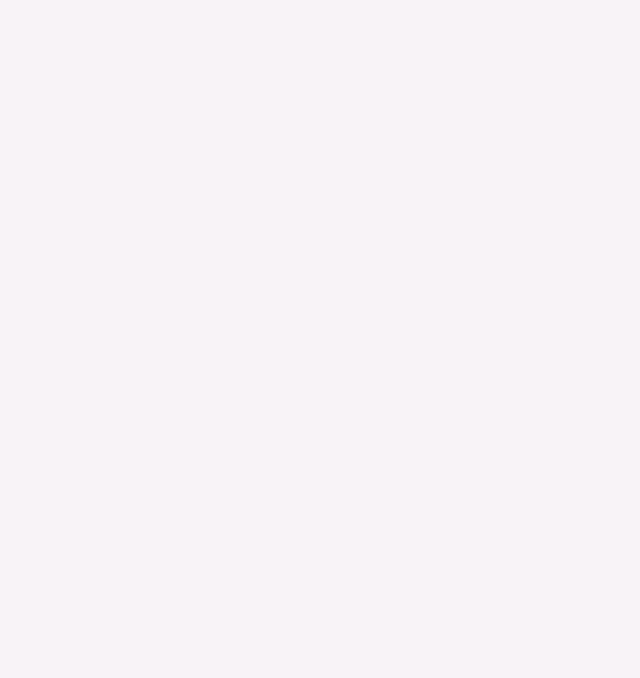
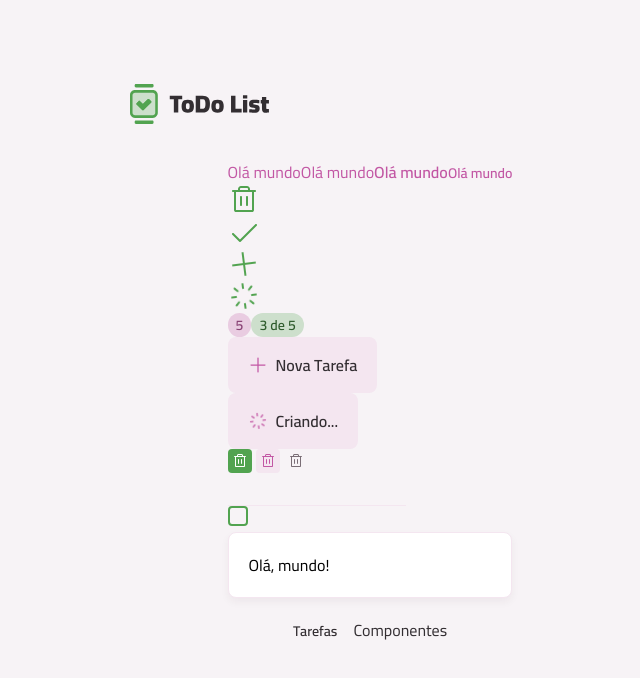
Before and after one commit to MayconSantos04/Projeto-To-Do-List, a React (Vite) app: page /Projeto-To-Do-List/componentes in a window 1280 px wide. Before the commit this address had no page. Shown: the top 678 px of the page, without its empty margins (270-910 px from the left). Built offline with nearby package versions, Linux system fonts and the light colour scheme.

Commit message:
fix: correction of deploy.

```diff
--- a/src/App.tsx
+++ b/src/App.tsx
@@ -1,15 +1,15 @@
-import { BrowserRouter, Route, Routes } from "react-router";
+import { BrowserRouter, Route, Routes } from "react-router-dom";
 import PageConponents from "./pages/page";
 import PageHome from "./pages/Page-home";
 import LayoutMain from "./pages/Layout-main";
 
 export default function App() {
   return (
-    <BrowserRouter>
+    <BrowserRouter basename="/Projeto-To-Do-List">
       <Routes>
         <Route element={<LayoutMain />}>
           <Route index element={<PageHome />} />
-          <Route path="/componentes" element={<PageConponents />} />
+          <Route path="componentes" element={<PageConponents />} />
         </Route>
       </Routes>
     </BrowserRouter>
--- a/src/components/Input-checkbox.tsx
+++ b/src/components/Input-checkbox.tsx
@@ -1,5 +1,5 @@
 import React from "react";
-import { cva, cx, type VariantProps } from "class-variance-authority";
+import { cva, type VariantProps } from "class-variance-authority";
 import Icon from "./Icon";
 import Check from "../assets/icons/Check.svg?react";
 import Skeleton from "./Skeleton";
@@ -60,7 +60,7 @@ export const inputCheckboxIconVariants = cva(
 
 interface InputCheckboxProps
   extends
-    VariantProps<typeof inputCheckboxIconVariants>,
+    VariantProps<typeof inputCheckboxVariants>,
     Omit<React.ComponentProps<"input">, "size" | "disabled"> {
   loading?: boolean;
 }
```
Also changed, not shown: package.json (+6 -2 lines), 1 other file (tests, documents, lock files or other folders).
